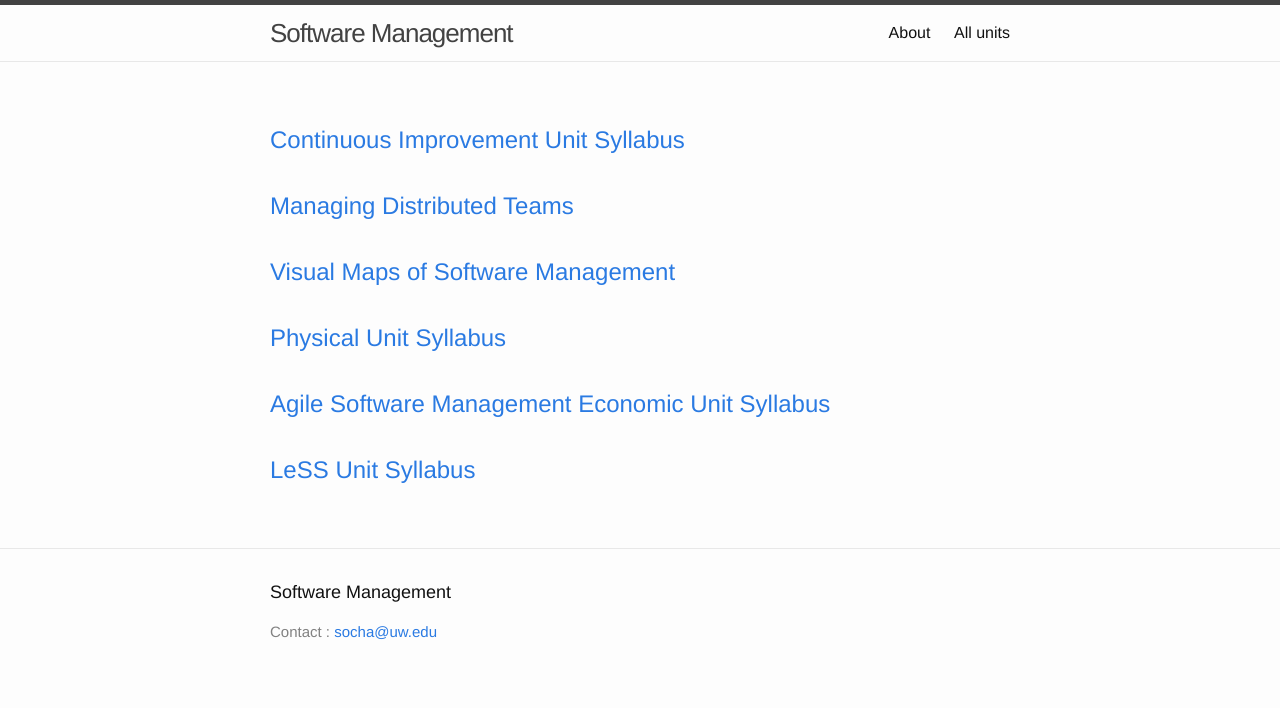
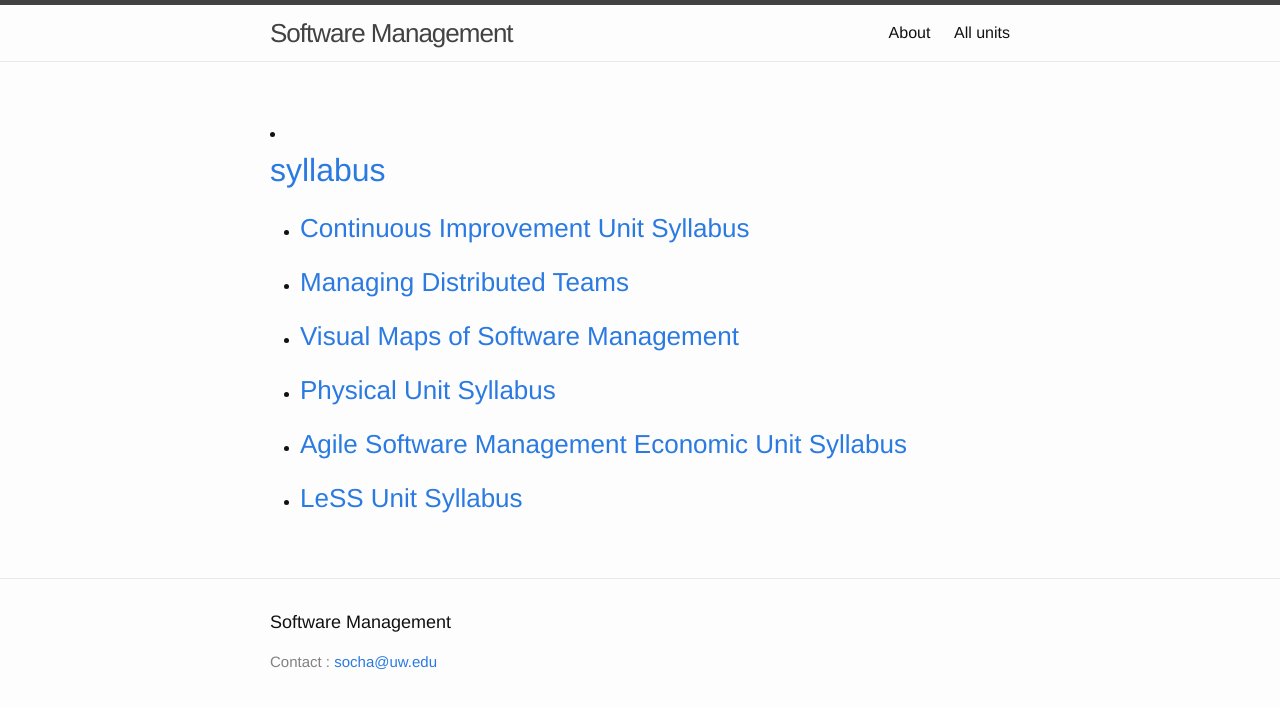
Before and after one commit to css566/css566.github.io, a Jekyll site: the page built from index.html, in a window 1280 px wide. Shown: the top 708 px of the page. Built offline with Jekyll 4.4.1, drawn with Linux system fonts in a browser that asks for light colours; comment, search, counter and statistics services are not loaded.

Commit message:
Category based index

```diff
--- a/index.html
+++ b/index.html
@@ -3,16 +3,20 @@
 ---
 
 <div class="home">
-  <ul class="post-list">
-    {% for post in site.posts %}
-    	{% if post.categories contains 'syllabus' %}
-	      <li>
-	        <h2>
-	          <a class="post-link" href="{{ post.url | prepend: site.baseurl }}">{{ post.title }}</a>
-	        </h2>
-	      </li>
+{% for category in site.categories %}
+  <li>
+      <h2>
+        <a id="{{ category | first }}" href="#{{ category | first }}">{{ category | first }}</a>
+      </h2>
+    <ul>
+    {% for posts in category %}
+      {% for post in posts %}
+        {% if post.title %}
+          <li><h3><a href="{{ post.url }}">{{ post.title }}</a></h3></li>
         {% endif %}
+      {% endfor %}
     {% endfor %}
-  </ul>
-
+    </ul>
+  </li>
+{% endfor %}
 </div>
```
